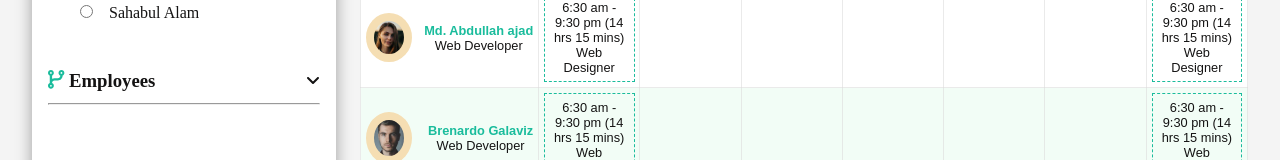
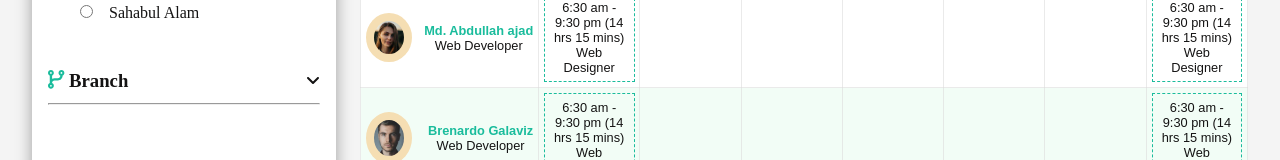
Before and after one commit to RatonRoy/Hazira, an Angular app: page / in a window 1280 px wide. Shown: the part 640-800 px from the top of the page. Built offline with nearby package versions, Linux system fonts and the light colour scheme.

Commit message:
revision

```diff
--- a/src/app/first-page/sidebar/branch/branch.component.html
+++ b/src/app/first-page/sidebar/branch/branch.component.html
@@ -2,7 +2,7 @@
   <div class="branch-title flex-between">
     <h3>
       <fa-icon [icon]="faCodeBranch" class="branch-icon"></fa-icon>
-      Employees
+      Branch
     </h3>
     <fa-icon [icon]="faAngleDown" class=""> </fa-icon>
   </div>
```
